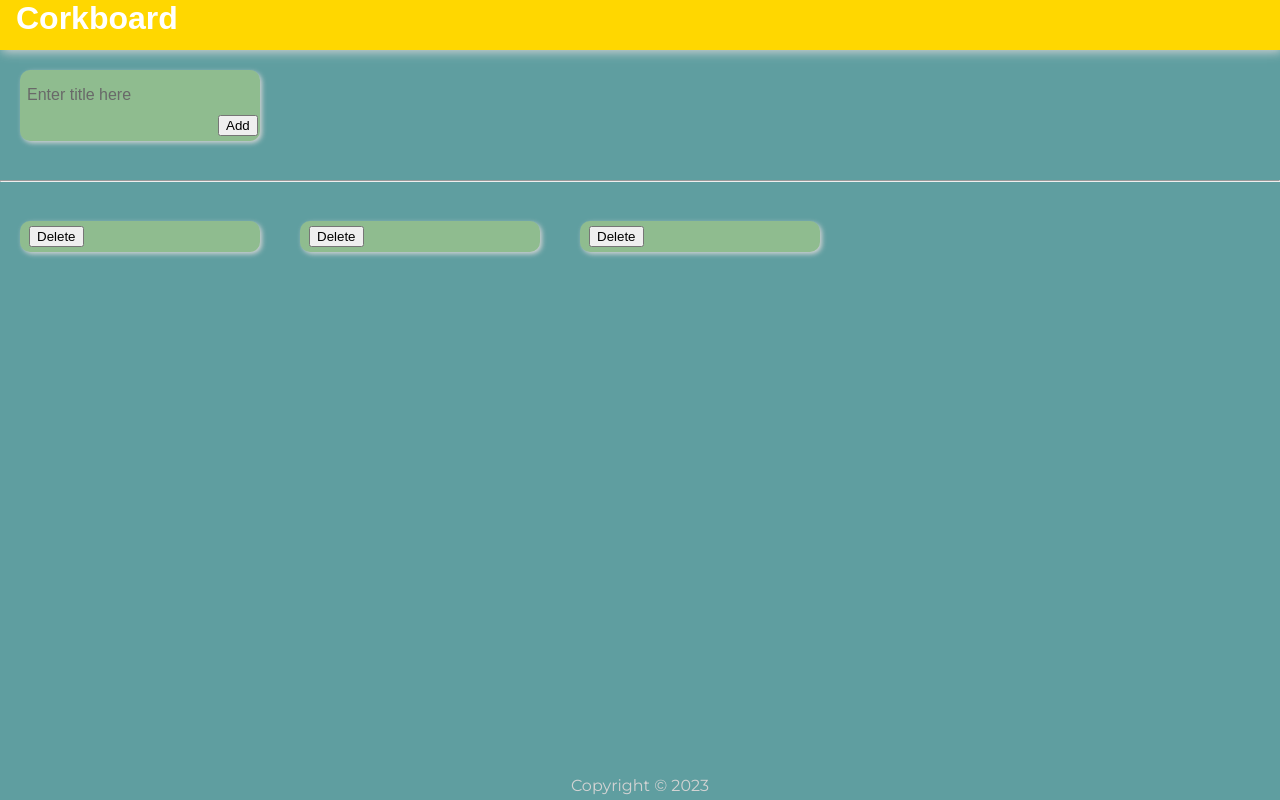
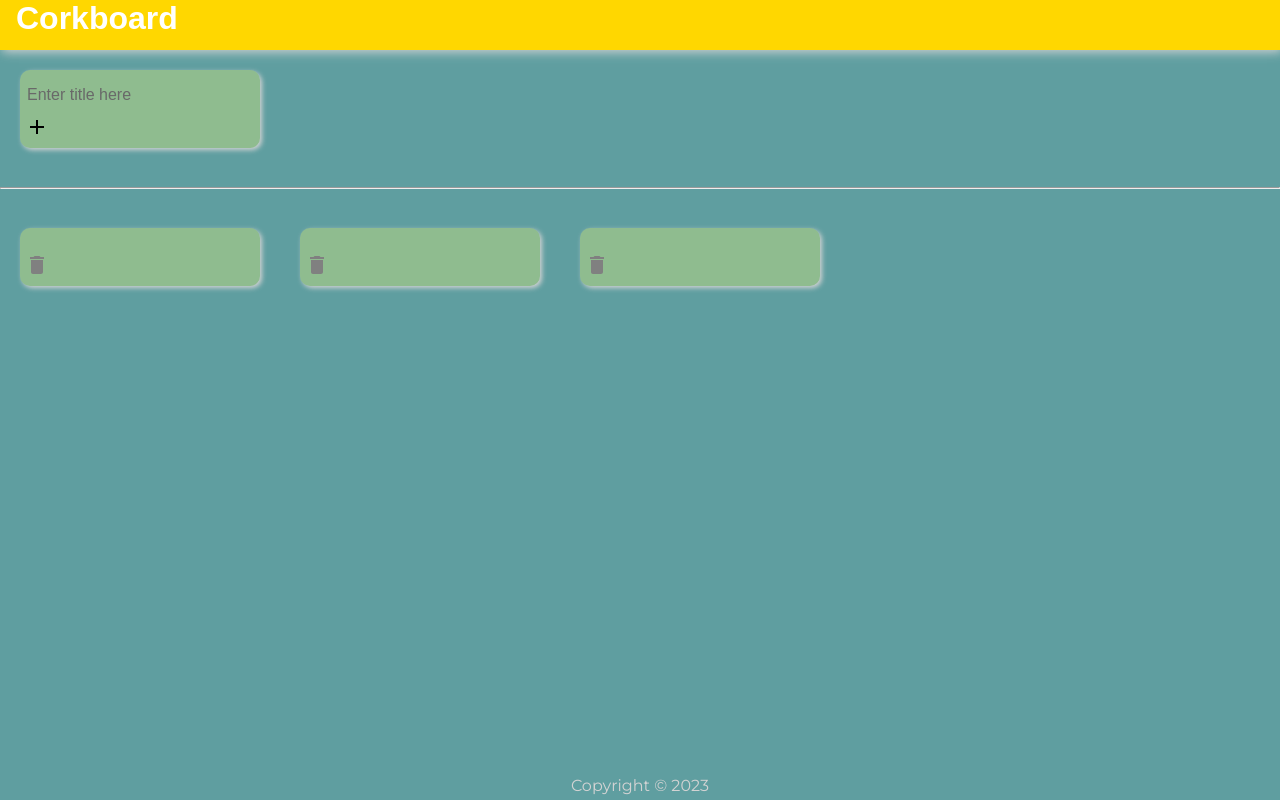
Before and after one commit to tthikida/corkboard, a React (Create React App) app: page / in a window 1280 px wide. Built offline with nearby package versions, Linux system fonts and the light colour scheme; a web font is replaced by a local one.

Commit message:
we be stylin'

```diff
--- a/package.json
+++ b/package.json
@@ -3,6 +3,9 @@
   "version": "0.1.0",
   "private": true,
   "dependencies": {
+    "@emotion/react": "^11.11.0",
+    "@emotion/styled": "^11.11.0",
+    "@mui/icons-material": "^5.11.16",
     "@testing-library/jest-dom": "^5.16.5",
     "@testing-library/react": "^13.4.0",
     "@testing-library/user-event": "^13.5.0",
--- a/public/styles.css
+++ b/public/styles.css
@@ -35,12 +35,15 @@ html {
 }
 .note h1 {
     font-size: 1rem;
+    padding: 5px;
 }
 .note p {
-
+    padding: 5px;
+    word-wrap: break-word;
+    font-size: 0.7rem;
 }
-.note button {
-    margin-left: 4px;
+.deleteButton {
+    margin: 7px;
 }
 .doorman {
     margin-top: 10%;
@@ -63,6 +66,7 @@ html {
     background-color: darkseagreen;
     color: black;
     outline: none;
+    word-wrap: break-word;
 }
 .createNote input::placeholder {
     color: dimgrey;
@@ -77,7 +81,6 @@ html {
 }
 .createNote textarea::placeholder {
     color: dimgrey;
-
 }
 .createNote button {
     margin-left: 193px;
--- a/src/components/CreateNote.js
+++ b/src/components/CreateNote.js
@@ -1,4 +1,5 @@
 import React, {useState} from "react";
+import AddIcon from '@mui/icons-material/Add';
 
 function CreateNote(props) {
     const [extended, setExtended] = useState(false);
@@ -62,7 +63,8 @@ function CreateNote(props) {
                     onClick={handleTextAreaClick}
                     onChange={handleChange}
                 />
-                <button type={"submit"} onClick={submitNote}>Add</button>
+                {/*<button type={"submit"} onClick={submitNote}>Add</button>*/}
+                <AddIcon type={"submit"} onClick={submitNote} />
             </form>
         </div>
     )
--- a/src/components/Note.js
+++ b/src/components/Note.js
@@ -1,5 +1,5 @@
 import React from "react";
-
+import DeleteIcon from '@mui/icons-material/Delete';
 function Note(props) {
     function handleClick() {
         props.onDelete(props.id)
@@ -8,8 +8,10 @@ function Note(props) {
     return (
         <div className={"note"}>
             <h1>{props.title}</h1>
+            {/*<hr />*/}
             <p>{props.content}</p>
-            <button onClick={handleClick}>Delete</button>
+            {/*<button onClick={handleClick}>Delete</button>*/}
+            <DeleteIcon classname={"deleteButton"} onClick={handleClick} style={{color:"grey"}}/>
         </div>
     )
 }
```
Also changed, not shown: 1 other file (tests, documents, lock files or other folders).
